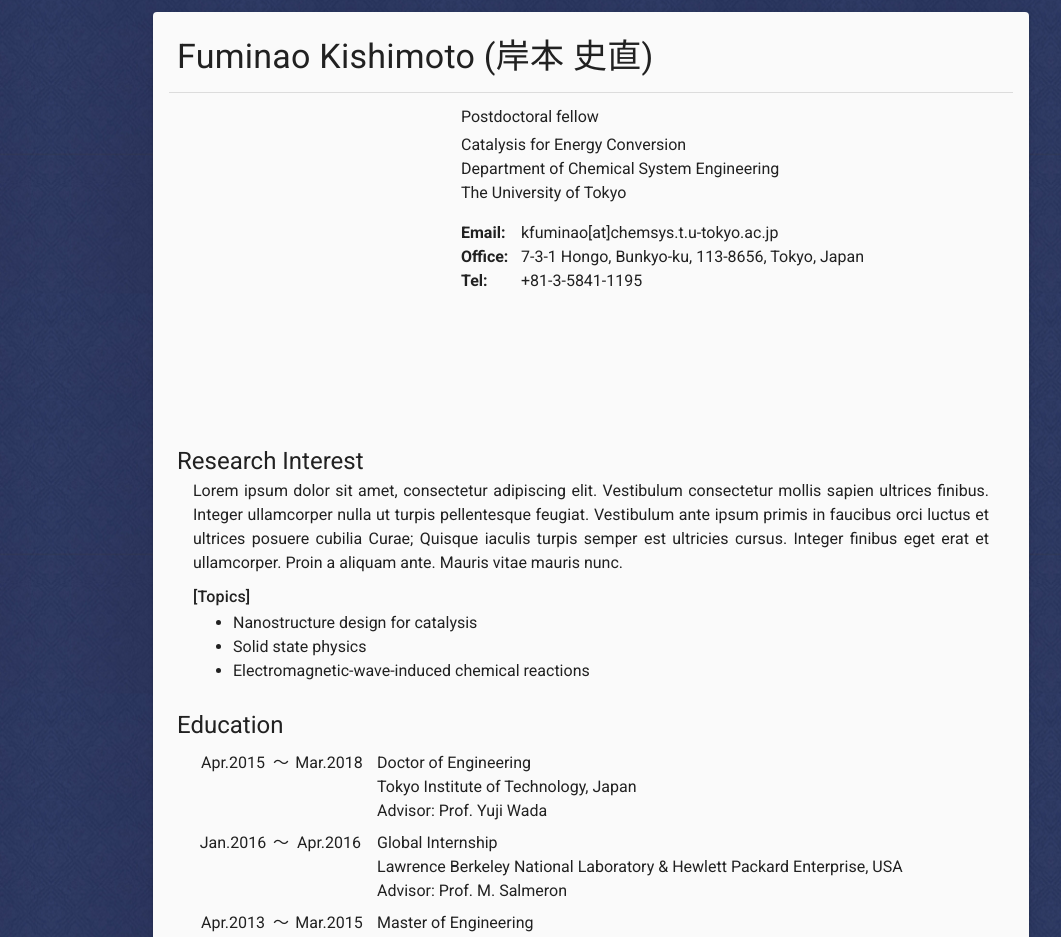
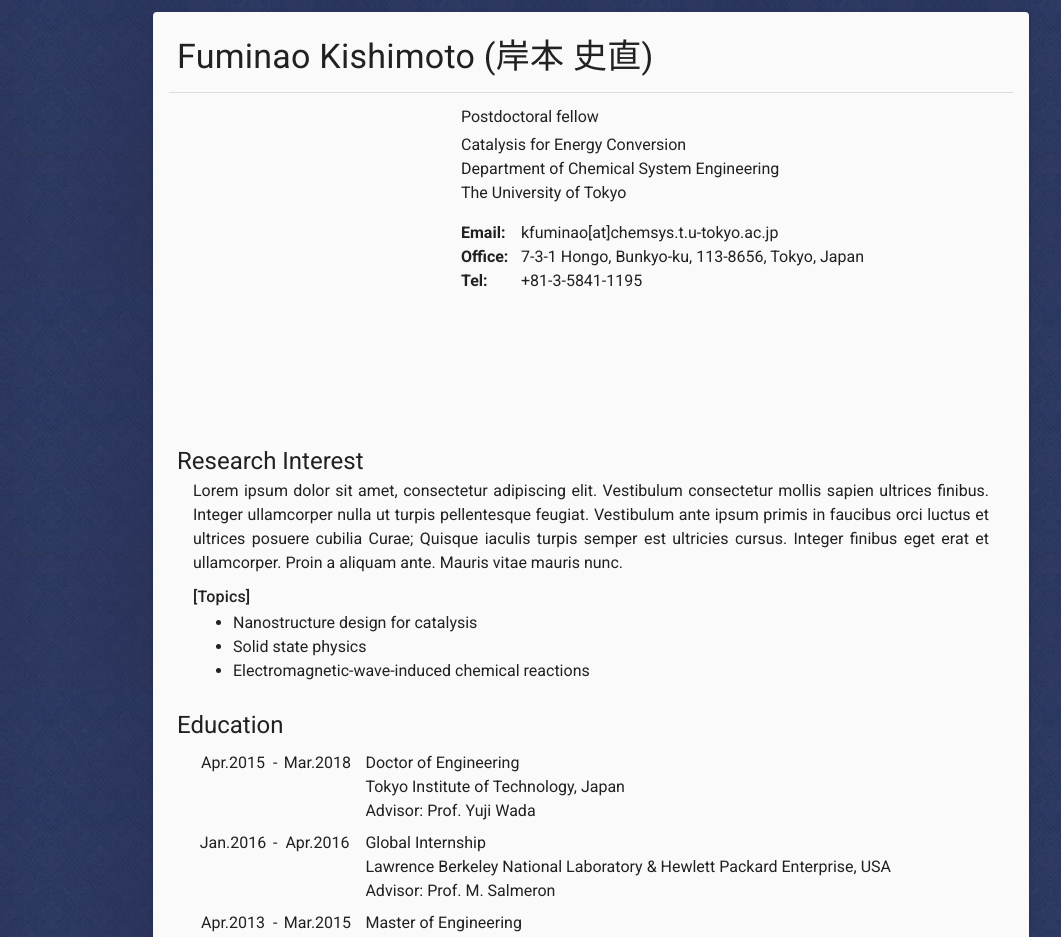
Before and after one commit to fuminaokishimoto/fuminaokishimoto.github.io, a Nuxt app: page / in a window 1280 px wide. Shown: the top 937 px of the page, without its empty margins (49-1110 px from the left). Built offline with nearby package versions, Linux system fonts and the light colour scheme.

Commit message:
Fix char

```diff
--- a/src/components/Education.vue
+++ b/src/components/Education.vue
@@ -8,14 +8,14 @@
         <template v-if="$vuetify.breakpoint.smAndUp">
           <div class="d-flex mr-2">
             <div class="text-center" style="width: 80px">{{ item.from }}</div>
-            <div>〜</div>
+            <div>-</div>
             <div class="text-center" style="width: 80px">{{ item.to }}</div>
           </div>
         </template>
         <template v-else>
           <div class="d-flex-row mr-2">
             <div class="text-center" style="width: 80px">{{ item.from }}</div>
-            <div class="text-center" style="width: 80px">〜</div>
+            <div class="text-center" style="width: 80px">-</div>
             <div class="text-center" style="width: 80px">{{ item.to }}</div>
           </div>
         </template>
```
